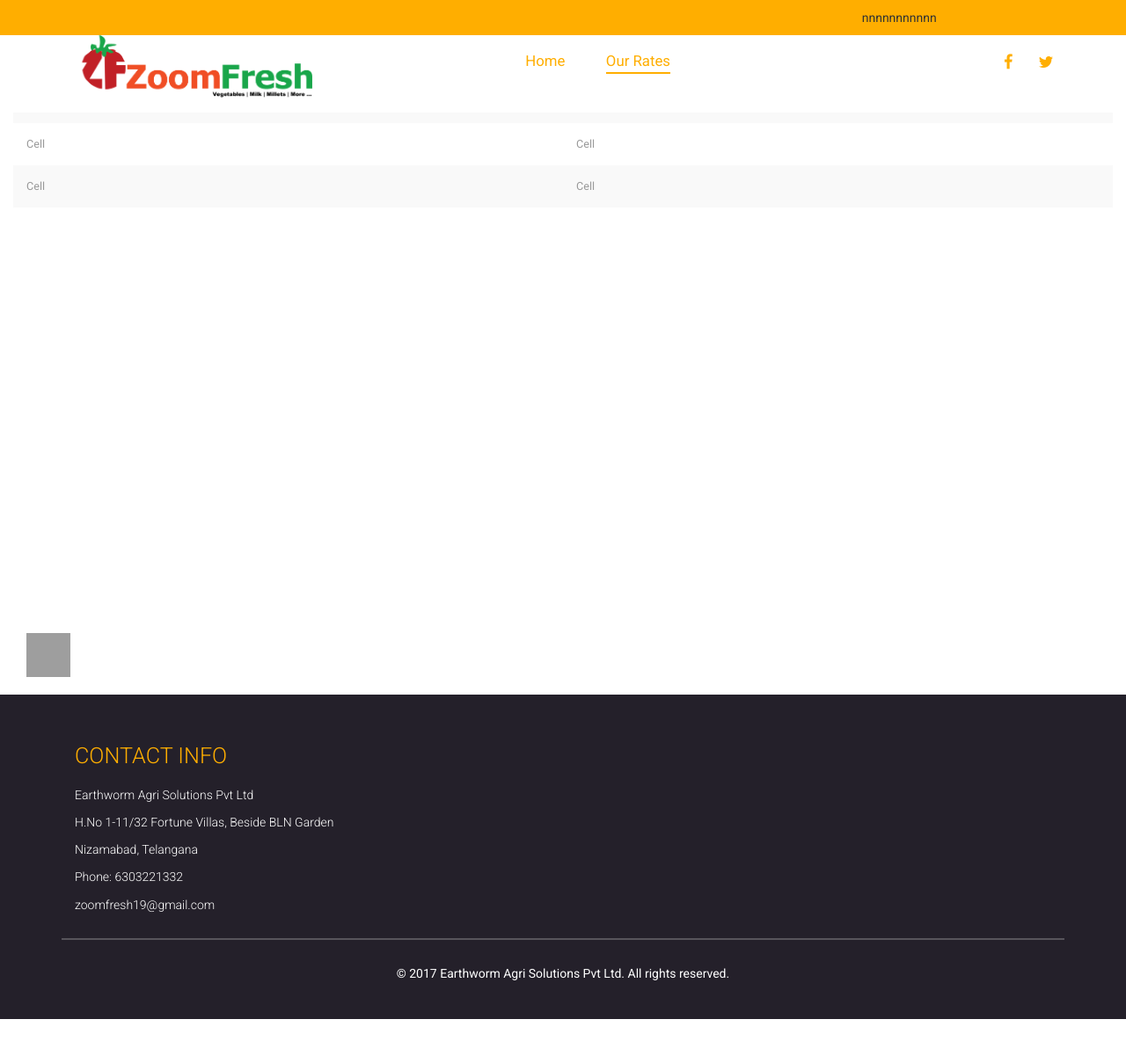
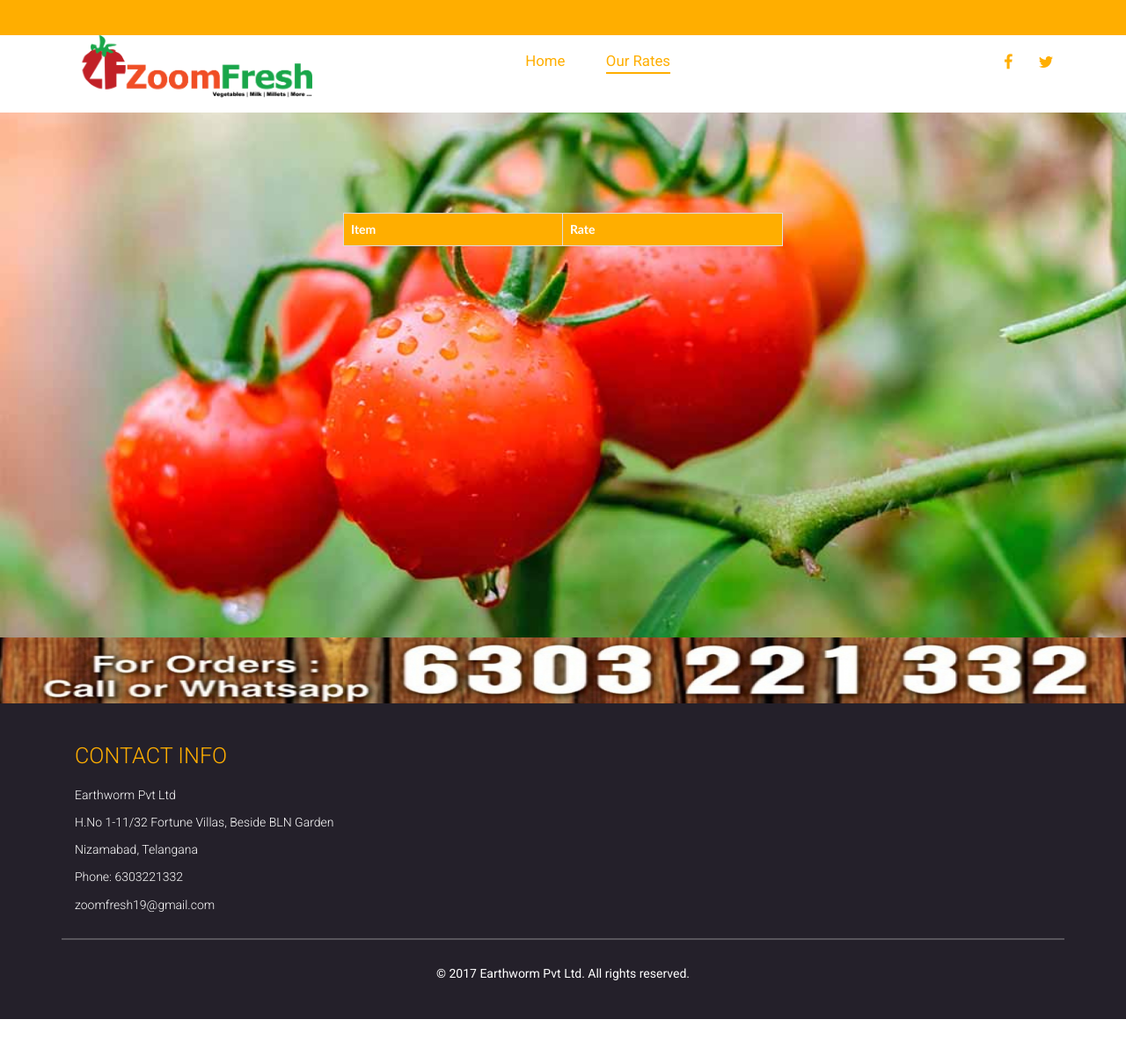
Before and after one commit to earthwormagri19/zf_website, a PHP site: page /rates.html in a window 1280 px wide. Shown: the whole page at 88% size. Run offline with PHP 8.4, Linux system fonts and the light colour scheme; lists and menus that the app fills with data are empty; grey boxes are pictures that could not be loaded.

Commit message:
added rates table

```diff
--- a/css/style.css
+++ b/css/style.css
@@ -56,6 +56,7 @@ body a:hover{
 /*-- banner --*/
 .banner{
 	background:url(../images/1.jpg)no-repeat ;
+    background:url(../images/1.jpg)no-repeat ;
 	-webkit-background-size:cover;
 	-moz-background-size:cover;
 	-o-background-size:cover;
@@ -65,7 +66,7 @@ body a:hover{
 	position:relative;
 }
 .banner-1{
-    background-color: white;
+    background:url(../images/1.jpg)no-repeat ;
 	-webkit-background-size:cover;
 	-moz-background-size:cover;
 	-o-background-size:cover;
@@ -3490,4 +3491,44 @@ h2.theme-text {
 }
 body { padding-bottom: 5rem; }
 h1,h2,p {padding: 0 5%;}
+
+.customers {
+    font-family: "Trebuchet MS", Arial, Helvetica, sans-serif;
+    border-collapse: collapse;
+    margin-top: 200px;
+    width: 40%;
+   margin-left: 30%;
+  }
+
+.customers td, #customers th {
+    border: 1px solid #ddd;
+    padding: 8px;
+  }
+
+.customers tr:nth-child(even){background-color: #f2f2f2;}
+.customers tr:nth-child(odd){background-color:  #fcf8e3;}
+
+.customers tr:hover {background-color: #ddd;}
+
+.customers th {
+    padding-top: 12px;
+    padding-bottom: 12px;
+    text-align: left;
+    background-color:#ffae00;
+    color: white;
+}
+
+.customers caption {
+    padding-top: 12px;
+    padding-bottom: 12px;
+    text-align: center;
+    background-color:#ffae00;
+    color: rgb(26, 19, 19);
+}
+
+  .ph_responsive {
+    display: block;
+    height: 75px;
+    max-width: 100%;
+  }
 /*-- //responsive-design --*/
--- a/rates.html
+++ b/rates.html
@@ -32,7 +32,7 @@
 			<nav class="navbar navbar-default navbar-fixed-top">
 				<div class="ticker-wrap">
 					<div class="ticker">
-						<div id ="priceticker" class="ticker__item">nnnnnnnnnnn</div>
+						<div id ="priceticker" class="ticker__item"></div>
 					</div>
 				</div>
 				<div class="container">
@@ -62,27 +62,14 @@
 			</nav>
         </div><!-- //header -->
         <div class="container-fluid">
-
-            <table class="table table-striped">
+            <table class ="customers" id="customers">
 				<thead>
 					<tr>
-                <th>Header 1</th>
-                <th>Header 2</th>
+						<th>Item</th>
+						<th>Rate</th>
 					</tr>
 				</thead>
 				<tbody>
-            <tr>
-                <td>Cell</td>
-                <td>Cell</td>
-            </tr>
-            <tr>
-                <td>Cell</td>
-                <td>Cell</td>
-            </tr>
-            <tr>
-                <td>Cell</td>
-                <td>Cell</td>
-            </tr>
 				</tbody>
 			  </table>
         </div>
@@ -97,7 +84,7 @@
 				<div class="col-md-4 col-sm-4 footer-wthree-grid">
 					<h3>Contact Info</h3>
 					<ul>
-						<li>Earthworm Agri Solutions Pvt Ltd</li>
+						<li>Earthworm Pvt Ltd</li>
 						<li>H.No 1-11/32 Fortune Villas, Beside BLN Garden</li>
 						<li>Nizamabad, Telangana</li>
 						<li>Phone: 6303221332</li>
@@ -107,12 +94,17 @@
 				<div class="clearfix"> </div>
 			</div>
 			<div class="copy-right">
-				<p>© 2017 Earthworm Agri Solutions Pvt Ltd. All rights reserved.</a></p>
+				<p>© 2017 Earthworm Pvt Ltd. All rights reserved.</a></p>
 			</div>
-			<div>
+			<div  class="navbar-fixed-bottom">
+				<!-- <a href="https://api.whatsapp.com/send?phone=+916303221332"></a> -->
+				<img alt="whatsapp" src="images/zf_phone_number.png" class="ph_responsive" width="1450" height="70"></a>
+				<!-- <img alt="whatsapp" src="https://www.aozata.com/wp-content/uploads/2019/01/iconfinder_whatsapp_287520.png"  class="navbar-fixed-bottom whatsapp" width="50" height="50"></a> -->
+			</div>
+			<!-- <div>
 				<a href="https://api.whatsapp.com/send?phone=+916303221332">
 				<img alt="whatsapp" src="https://www.aozata.com/wp-content/uploads/2019/01/iconfinder_whatsapp_287520.png"  class="navbar-fixed-bottom whatsapp" width="50" height="50"></a>
-			</div>
+			</div> -->
 		</div>
 	</div>
 	<!-- //footer end here -->
@@ -178,11 +170,14 @@
 	<script type="text/javascript">
 		$(document).ready(function() {
 			$().UItoTop({ easingType: 'easeOutQuart' });
-			axios.get('http://localhost:4200/api/items', {}).then(function(data){
+			axios.get('https://zfratesapi.herokuapp.com/rates/items', {}).then(function(data){
 				var items = data && data.data;
 				var itemsString = '';
 				items.forEach(element => {
+					if(element.available === 'Available') {
 						itemsString = itemsString.concat(element.name +': ₹' + element.zfRate+ '/'+ element.unit+ ' | ');
+					}
+					$("table tbody").append('<tr><td>'+element.name +'</td><td>' + '₹'+element.zfRate+ '/'+ element.unit + '</td></tr>');
 				});
 				$("#priceticker").text(itemsString)
 			}).catch(function(error){
```
Also changed, not shown: home.html (+23 -7 lines), index.html (+23 -7 lines), images/zf_phone_number.png (added), 1 other file. Lines whose indentation alone changed are shown as unchanged.
